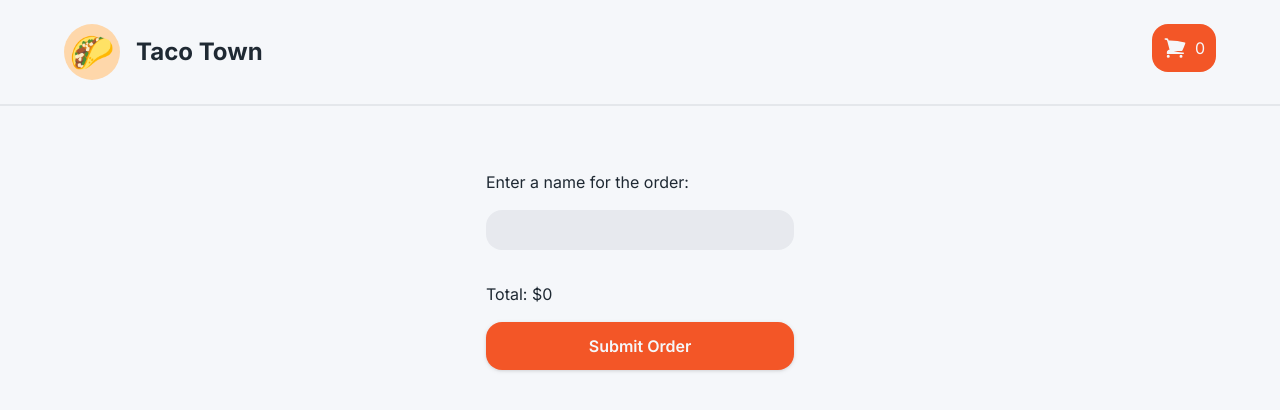
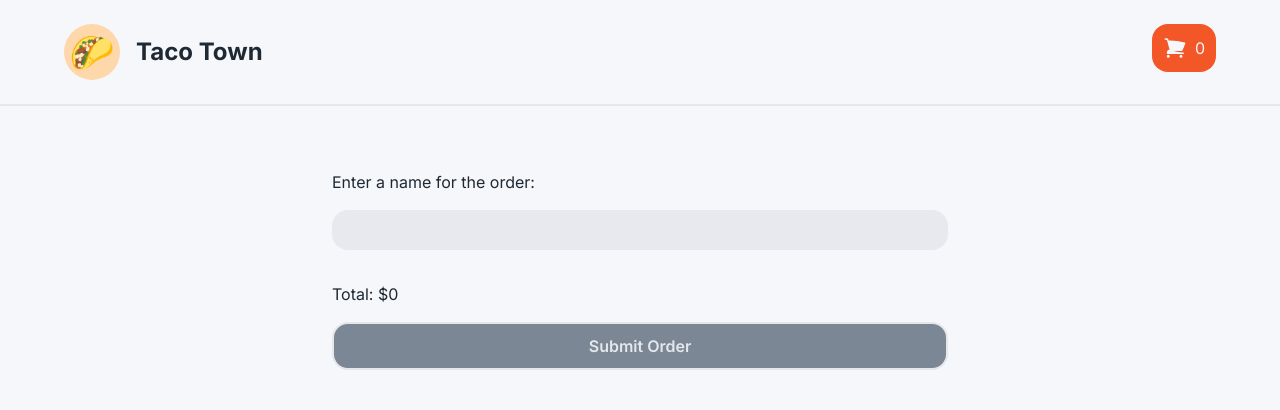
Before and after one commit to averywlittle/taco-town, a Next.js app: page /checkout in a window 1280 px wide. Shown: the top 410 px of the page. Built offline with nearby package versions, Linux system fonts and the light colour scheme.

Commit message:
feat: disable buttons to control user flow

```diff
--- a/src/app/checkout/page.tsx
+++ b/src/app/checkout/page.tsx
@@ -11,6 +11,8 @@ const Checkout = () => {
   const { cart, total } = useCart();
   const [name, setName] = useState('');
   const [isOrderSubmitted, setIsOrderSubmitted] = useState(false);
+
+  const isCheckoutDisabled = name.length === 0;
 
   const { mutate: submitOrder, isPending } = useMutation({
     mutationFn: async (): Promise<OrderResponse> => {
@@ -38,7 +40,7 @@ const Checkout = () => {
 
   return (
     <div className="w-full flex justify-center text-cool-grey-900 mt-16 px-6">
-      <div className="w-full lg:w-1/4 flex flex-col gap-4">
+      <div className="w-full lg:w-1/2 flex flex-col gap-4">
         {isOrderSubmitted ? (
           <div className="w-full rounded-2xl bg-orange-vivid-100/80 px-6 py-4">
             Your order was submitted successfully! It should arrive in 36 min.
@@ -48,19 +50,24 @@ const Checkout = () => {
         <input
           type="text"
           onChange={(e) => {
-            console.log(e.target.value);
             setName(e.target.value);
           }}
           className="text-cool-grey-900 bg-cool-grey-100/80 rounded-2xl py-2 px-4 outline-orange-400"
           value={name}
         />
         <CartDetails />
+        {isCheckoutDisabled ? (
+          <button className="flex justify-center items-center h-12 w-42 border-2 bg-cool-grey-400 text-cool-grey-100 font-semibold p-4 rounded-2xl">
+            Submit Order
+          </button>
+        ) : (
           <button
             onClick={() => submitOrder()}
             className="flex justify-center items-center h-12 w-42 bg-orange-vivid-500 hover:bg-orange-vivid-600 text-cool-grey-50 font-semibold p-4 cursor-pointer drop-shadow rounded-2xl"
           >
             Submit Order
           </button>
+        )}
       </div>
     </div>
   );
--- a/src/components/Cart.tsx
+++ b/src/components/Cart.tsx
@@ -6,7 +6,9 @@ import { XMarkIcon } from '@heroicons/react/24/outline';
 import Link from 'next/link';
 
 const Cart = () => {
-  const { isCartOpen, setIsCartOpen } = useCart();
+  const { isCartOpen, setIsCartOpen, cart } = useCart();
+
+  const isCheckoutDisabled = cart.length === 0;
 
   if (!isCartOpen) return null;
 
@@ -27,6 +29,11 @@ const Cart = () => {
           </div>
           <CartDetails />
           <div className="flex justify-center">
+            {isCheckoutDisabled ? (
+              <button className="flex justify-center items-center h-12 w-42 border-2 bg-cool-grey-400 text-cool-grey-100 font-semibold p-4 rounded-2xl cursor-default">
+                Checkout
+              </button>
+            ) : (
               <Link href="/checkout">
                 <button
                   onClick={() => setIsCartOpen((prev) => !prev)}
@@ -35,6 +42,7 @@ const Cart = () => {
                   Checkout
                 </button>
               </Link>
+            )}
           </div>
         </div>
       </div>
```
Lines whose indentation alone changed are shown as unchanged.
